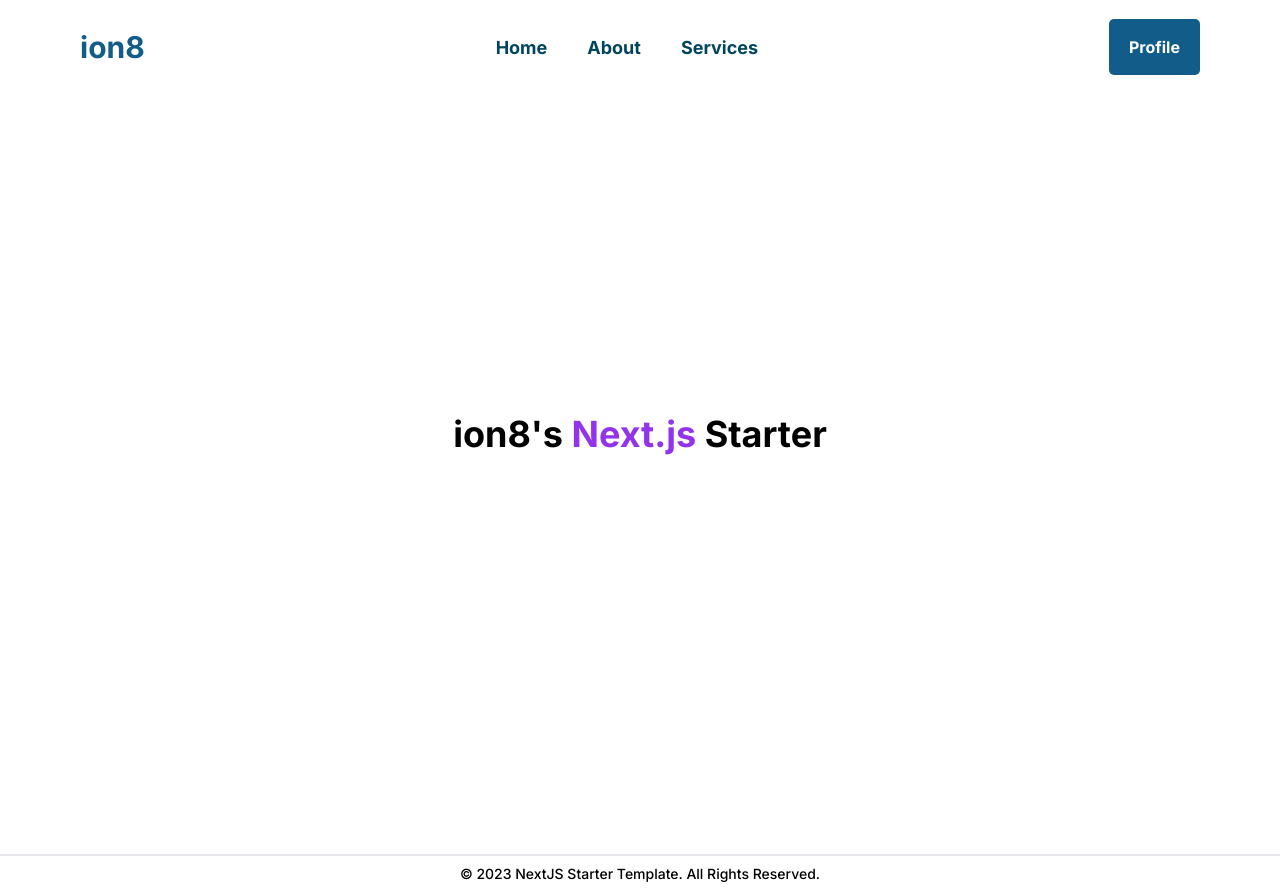
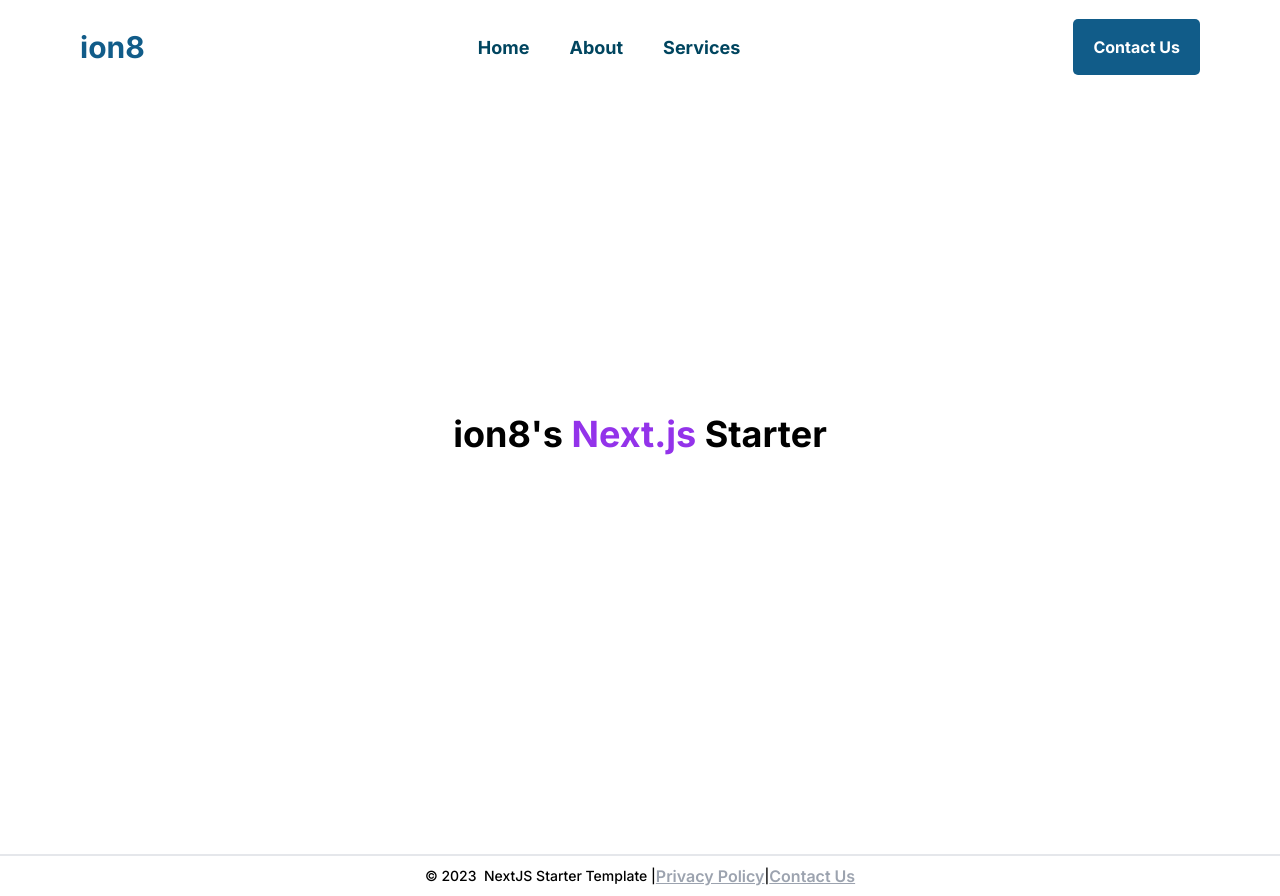
Before and after one commit to imrishit98/rp-nextjs-starter, a Next.js app: page / in a window 1280 px wide. Built offline with nearby package versions, Linux system fonts and the light colour scheme.

Commit message:
Update seo, slug, and more components

```diff
--- a/src/components/layout/footer.js
+++ b/src/components/layout/footer.js
@@ -1,18 +1,23 @@
+import { Container } from '../ui/containers';
+import { FooterLink } from '../ui/buttons';
 import Link from 'next/link';
-import { Container } from '../ui/containers';
 
-const Footer = () => {
+const Footer = ({ conversionPageUrl }) => {
   return (
     <footer className='py-2 mt-20 border-t-2'>
       <Container className='flex items-center justify-center text-sm font-medium'>
-        © {new Date().getFullYear()}&nbsp;
-        <Link
-          href={'/'}
-          target='_blank'
-          rel='noopener noreferrer'>
-          NextJS Starter Template
-        </Link>
-        . All Rights Reserved.
+        © {new Date().getFullYear()}&nbsp; NextJS Starter Template |{' '}
+        <FooterLink
+          link='/'
+          label='Privacy Policy'
+          className='underline font-semibold'
+        />{' '}
+        |{' '}
+        <FooterLink
+          link={'/contact-us' + '?conversionPageUrl=' + conversionPageUrl}
+          label='Contact Us'
+          className='underline font-semibold'
+        />
       </Container>
     </footer>
   );
--- a/src/components/layout/index.js
+++ b/src/components/layout/index.js
@@ -3,7 +3,15 @@ import Main from './main';
 import Navbar from './navbar';
 import SEO from './seo';
 
-const Layout = ({ seoTitle, seoDesc, seoPath, seoChildren, children }) => {
+// conversionPageUrl tracks the path that leads to contact form
+const Layout = ({
+  seoTitle,
+  seoDesc,
+  seoPath,
+  seoChildren,
+  conversionPageUrl,
+  children,
+}) => {
   return (
     <>
       <SEO
@@ -12,9 +20,9 @@ const Layout = ({ seoTitle, seoDesc, seoPath, seoChildren, children }) => {
         path={seoPath}>
         {seoChildren}
       </SEO>
-      <Navbar />
+      <Navbar conversionPageUrl={conversionPageUrl} />
       <Main>{children}</Main>
-      <Footer />
+      <Footer conversionPageUrl={conversionPageUrl} />
     </>
   );
 };
--- a/src/components/layout/navbar.js
+++ b/src/components/layout/navbar.js
@@ -1,11 +1,12 @@
+import { CloseIcon, HamburgerIcon } from '../ui/icons';
+import { H3, LgText, NavbarLink } from '../ui/typography';
+import { useEffect, useState } from 'react';
+
+import { Container } from '../ui/containers';
 import Link from 'next/link';
-import { Container } from '../ui/containers';
-import { useEffect, useState } from 'react';
 import { PrimaryButton } from '../ui/buttons';
-import { H3, NavbarLink, LgText } from '../ui/typography';
-import { CloseIcon, HamburgerIcon } from '../ui/icons';
 
-const Navbar = () => {
+const Navbar = ({ conversionPageUrl }) => {
   const [isOpen, setIsOpen] = useState(false);
   // toggle the submenu in mobile on click
   const [isSubMenuOpen, setIsSubMenuOpen] = useState([]);
@@ -110,8 +111,8 @@ const Navbar = () => {
         </div>
         <div className='hidden md:block'>
           <PrimaryButton
-            link='/profile'
-            label='Profile'
+            link={'/contact-us' + '?conversionPageUrl=' + conversionPageUrl}
+            label='Contact Us'
           />
         </div>
 
@@ -180,7 +181,7 @@ const Navbar = () => {
           {/* end of navigation.map ? */}
           <div className='mt-5 md:hidden'>
             <PrimaryButton
-              link='/'
+              link={'/contact-us' + '?conversionPageUrl=' + conversionPageUrl}
               label='Contact Us'
             />
           </div>
--- a/src/components/layout/seo.js
+++ b/src/components/layout/seo.js
@@ -1,13 +1,8 @@
 import Head from 'next/head';
+import siteConfig from '../../../site-config';
 import { useRouter } from 'next/router';
-import siteConfig from '../../../site-config';
 
-const SEO = ({
-  title = siteConfig.title,
-  description = siteConfig.tagline,
-  path,
-  children,
-}) => {
+const SEO = ({ title, description, path, children }) => {
   const router = useRouter();
 
   const seoUrl = path
--- a/src/components/ui/buttons.js
+++ b/src/components/ui/buttons.js
@@ -1,5 +1,16 @@
+import { BodyText } from './typography';
 import Link from 'next/link';
 import React from 'react';
+
+export const FooterLink = ({ link, conversionPageUrl, label, className }) => {
+  return (
+    <Link
+      href={conversionPageUrl ? link + '?conversionPageUrl=' + conversionPageUrl : link}
+      className={` text-gray-400 ${className}`}>
+      <BodyText className='inline'>{label}</BodyText>
+    </Link>
+  );
+};
 
 export const PrimaryButton = ({
   id,
--- a/src/components/ui/form.js
+++ b/src/components/ui/form.js
@@ -1,14 +1,16 @@
+import * as Yup from 'yup';
+
+import { DropdownArrowIcon, SubmitIcon } from './icons';
+
+import { SubmitButton } from './buttons';
+import { XSText } from './typography';
 import axios from 'axios';
 import { useForm } from 'react-hook-form';
-import { yupResolver } from '@hookform/resolvers/yup';
-import * as Yup from 'yup';
 import { useRouter } from 'next/router';
 import { useState } from 'react';
-import { DropdownArrowIcon, SubmitIcon } from './icons';
-import { SubmitButton } from './buttons';
-import { XSText } from './typography';
+import { yupResolver } from '@hookform/resolvers/yup';
 
-export const Form = ({ pageTitle }) => {
+export const Form = ({ pageTitle, conversionPageUrl }) => {
   const router = useRouter();
   const [isSubmitted, setIsSubmitted] = useState(false);
   const [loading, setLoading] = useState(false);
@@ -30,7 +32,7 @@ export const Form = ({ pageTitle }) => {
       const webhookData = {
         firstName: data.firstName,
         dropdown: data.dropdownField,
-        conversionPageUrl: 'website-url.com' + router.pathname,
+        conversionPageUrl: conversionPageUrl,
         conversionPageTitle: pageTitle,
       };
 
@@ -38,7 +40,7 @@ export const Form = ({ pageTitle }) => {
         .post(submitURL, webhookData)
         .then(res => {
           setIsSubmitted(true);
-          router.push('/thank-you');
+          router.push('/thank-you' + conversionPageUrl);
         })
         .catch(err => {
           console.error(err);
--- a/src/components/ui/typography.js
+++ b/src/components/ui/typography.js
@@ -120,3 +120,17 @@ export const NavbarLink = ({ link, children, ...props }) => {
     </Link>
   );
 };
+
+export const FooterLabel = ({ className, children, ...props }) => {
+  return (
+    <p
+      className={
+        'text-sm leading-tight font-poppins text-white font-semibold uppercase' +
+        ' ' +
+        className
+      }
+      {...props}>
+      {children}
+    </p>
+  );
+};
--- /dev/null
+++ b/src/pages/thank-you/[...slug].js
@@ -0,0 +1,33 @@
+import { H1, LgText } from '@/ui/typography';
+
+import { Container } from '@/ui/containers';
+import Layout from '@/layout/index';
+import RecentPostsBlock from '@/ui/blog/recent-posts-block';
+import { SecondaryButton } from '@/ui/buttons';
+
+const ThankYou = () => {
+  var title = 'Thank You';
+  return (
+    <Layout
+      seoTitle={title}
+      seoDesc=''>
+      <div className='items-center w-full mx-auto text-center bg-white py-14 md:px-12 lg:px-40'>
+        <Container className='py-24'>
+          <div className='xl:px-28'>
+            <H1 className='pb-7'>Thank you!</H1>
+            <LgText className='text-gray-500 pb-7'>
+              Your information has been received.
+            </LgText>
+            <SecondaryButton
+              link='/'
+              label='Go to home page'
+              className='w-[245px] mx-auto'
+            />
+          </div>
+        </Container>
+      </div>
+    </Layout>
+  );
+};
+
+export default ThankYou;
```
